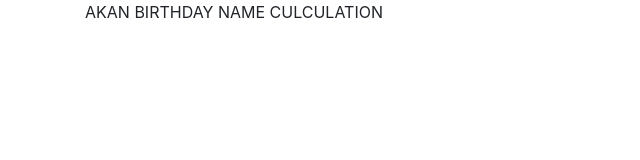
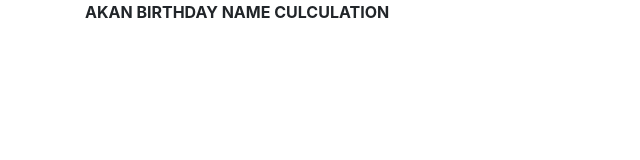
Before and after one commit to luch34/Culculator-project, a plain HTML site: page index.html in a window 1280 px wide. Shown: the whole page, without its empty margins (0-640 px from the left). Drawn offline with Linux system fonts and the light colour scheme.

Commit message:
add a strong tag on header 1

```diff
--- a/index.html
+++ b/index.html
@@ -6,7 +6,7 @@
   </head>
   <body>
     <div class="container"
-    <h1>AKAN BIRTHDAY NAME CULCULATION</h2>
+    <h2><strong>AKAN BIRTHDAY NAME CULCULATION<stong></h2>
     </div>
   </body>
 </html>
```
